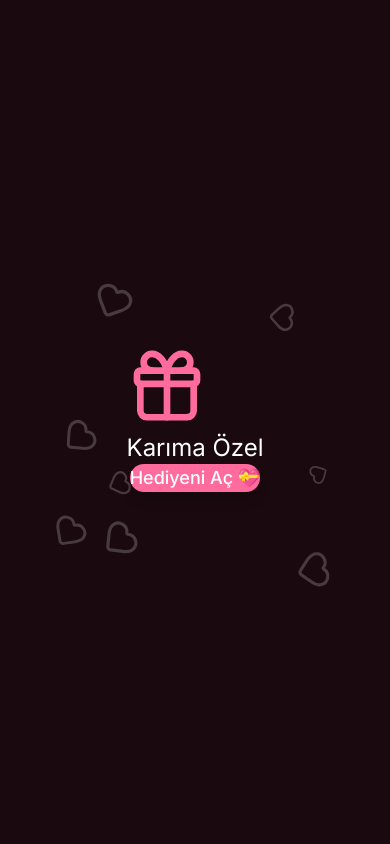
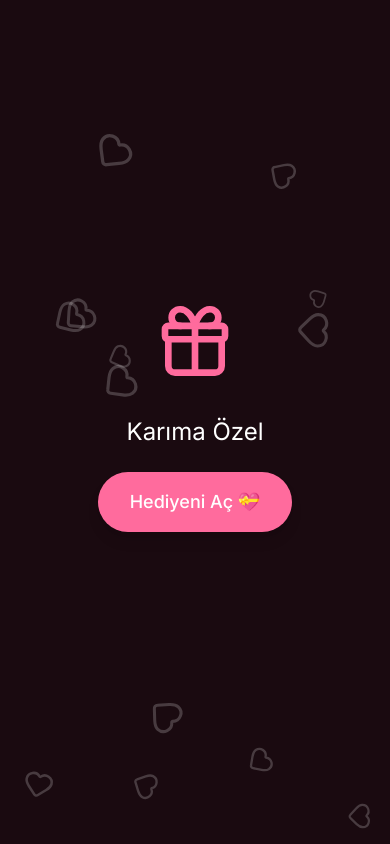
Before and after one commit to muensa125-create/2ay-m-z, a Next.js app: page / in a window 390 px wide. Shown: the top 844 px of the page. Built offline with nearby package versions, Linux system fonts and the light colour scheme.

Commit message:
Revert mobile centering CSS changes

```diff
--- a/app/globals.css
+++ b/app/globals.css
@@ -11,22 +11,8 @@
   --gold: #FFD700;
 }
 
-* {
-  margin: 0;
-  padding: 0;
-  box-sizing: border-box;
-}
-
-html, body {
-  max-width: 100%;
-  overflow-x: hidden;
-  position: relative;
-}
-
 body {
   background: var(--background);
   color: var(--foreground);
   font-family: var(--font-inter), Arial, Helvetica, sans-serif;
-  width: 100%;
-  min-width: 320px;
 }
```
